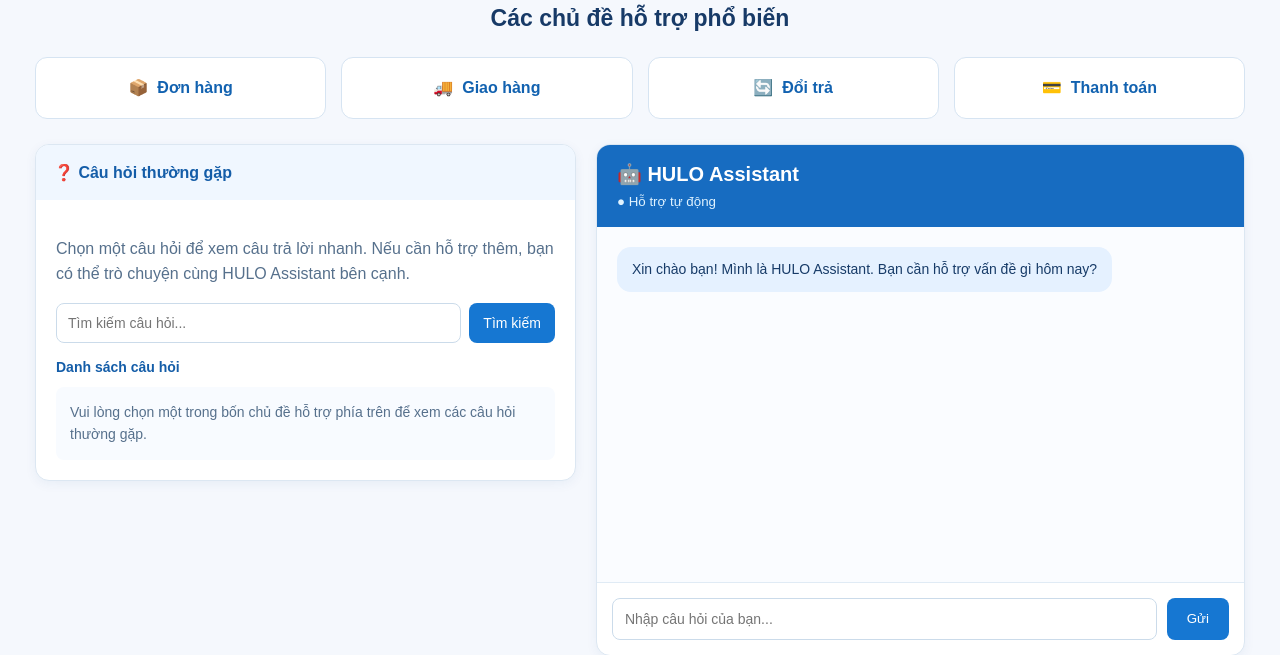
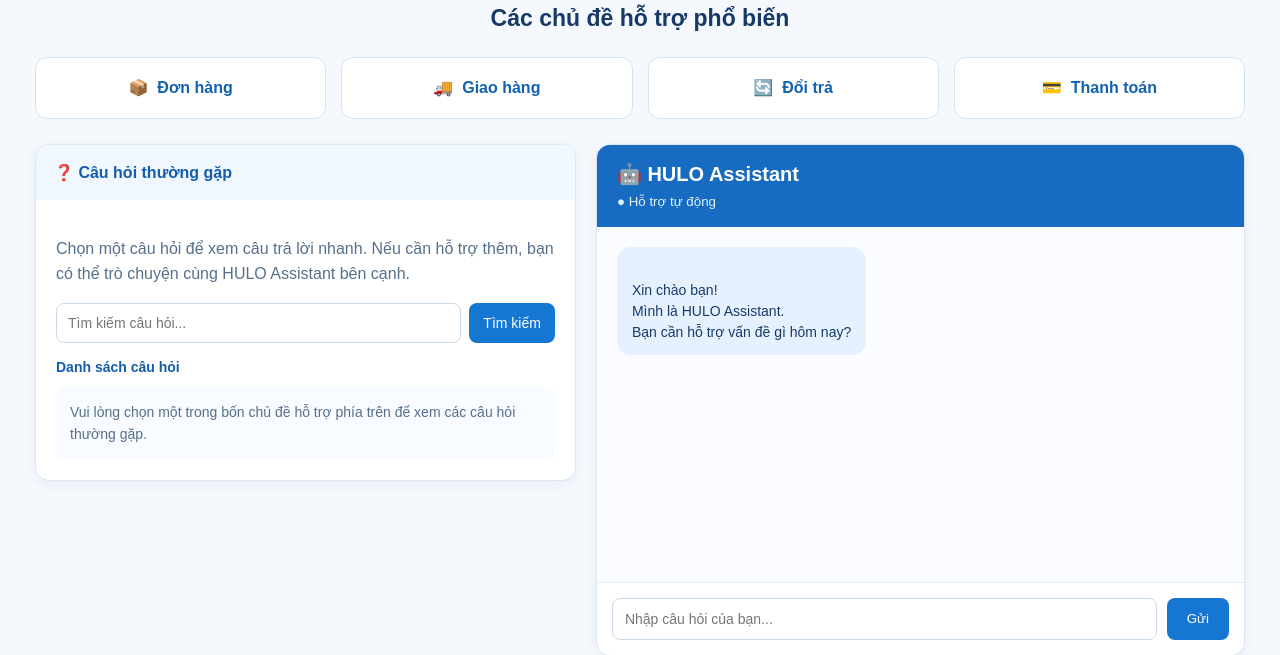
Before and after one commit to khthanh006-spec/CRM_HULO, a Django app: page /support/ in a window 1280 px wide. Shown: the part 248-903 px from the top of the page. Run offline with Django 5.2, Linux system fonts and the light colour scheme; data comes from the database, SQL or seed files in the repository.

Commit message:
fix(m2): preserve chatbot response line breaks

```diff
--- a/templates/support/home.html
+++ b/templates/support/home.html
@@ -380,6 +380,7 @@
         background: #e5f1ff;
         color: #173b68;
         margin-right: auto;
+        white-space: pre-line;
     }
 
     .hulo-customer {
```
